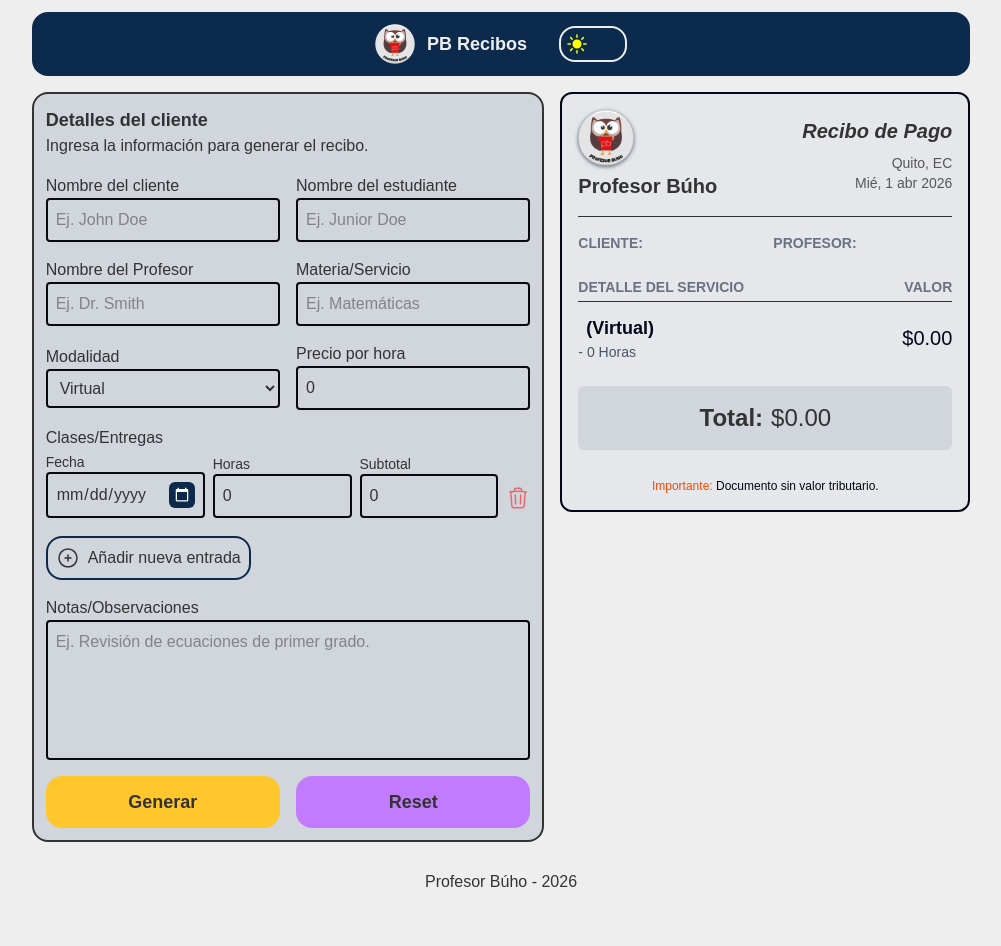
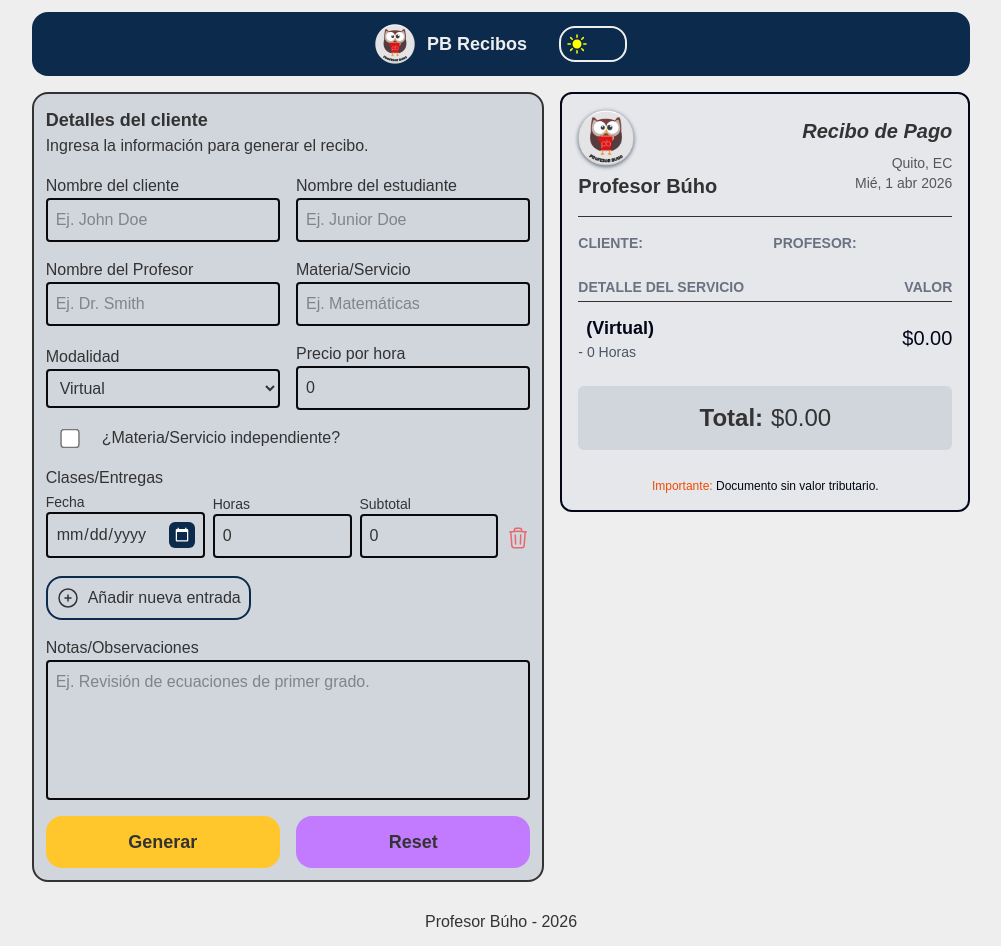
Before and after one commit to bryanquille/profesor-buho-receipts, a React (Vite) app: page / in a window 1280 px wide. Shown: the whole page, without its empty margins (139-1140 px from the left). Before the commit the page ends 906 px from the top, so only its background shows below. Built offline with nearby package versions, Linux system fonts and the light colour scheme; a web font is replaced by a local one.

Commit message:
add checkbox for select an independant subject or service

```diff
--- a/src/components/receipt/ReceiptForm.tsx
+++ b/src/components/receipt/ReceiptForm.tsx
@@ -14,10 +14,13 @@ interface ReceiptFormPropsTypes {
 function ReceiptForm({ onGenerate }: ReceiptFormPropsTypes) {
   const {
     register,
+    getValues,
     handleSubmit,
     reset,
     formState: { errors },
   } = useFormContext<ReceiptData>()
+
+  const isIndependantSubjectOrService = getValues('independantSubjectOrService')
 
   const onSubmit = (data: ReceiptData) => {
     console.log(data)
@@ -67,6 +70,8 @@ function ReceiptForm({ onGenerate }: ReceiptFormPropsTypes) {
           type="text"
           id="subjectOrService"
           placeholder="Ej. Matemáticas"
+          disabled={isIndependantSubjectOrService}
+          className={isIndependantSubjectOrService ? 'bg-gray-400 cursor-not-allowed dark:bg-gray-600' : ''}
           {...register('subjectOrService')}
           error={errors.subjectOrService}
         />
@@ -86,6 +91,21 @@ function ReceiptForm({ onGenerate }: ReceiptFormPropsTypes) {
           placeholder="Ej. $10.00"
           {...register('pricePerHour', { valueAsNumber: true })}
           error={errors.pricePerHour as FieldError}
+        />
+      </div>
+
+      <div className="flex flex-row-reverse justify-end items-center gap-2">
+        <label
+          htmlFor="independantSubjectOrService"
+        >
+          ¿Materia/Servicio independiente?
+        </label>
+        <input
+          type="checkbox"
+          id="independantSubjectOrService"
+          className="cursor-pointer transform scale-150"
+          style={{ width: '3rem', padding: 0 }}
+          {...register('independantSubjectOrService')}
         />
       </div>
 
--- a/src/lib/schemas.ts
+++ b/src/lib/schemas.ts
@@ -27,6 +27,10 @@ export const RECEIPT_DEFAULT_VALUES: ReceiptData = {
 
 // Sub-schema for individual receipt items (classes or sessions)
 const ReceiptItemSchema = z.object({
+  independantSubjectOrService: z
+    .string()
+    .optional(),
+
   dateOfClasses: z
     .string()
     .min(1, "La fecha es requerida."),
@@ -66,6 +70,10 @@ export const ReceiptSchema = z.object({
     .coerce.number({ message: "El precio por hora es requerido." })
     .positive("El precio debe ser mayor a 0"),
 
+  independantSubjectOrService: z
+    .boolean()
+    .optional(),
+
   items: z
     .array(ReceiptItemSchema)
     .min(1, "Debes agregar al menos una clase o sesión"),
```
